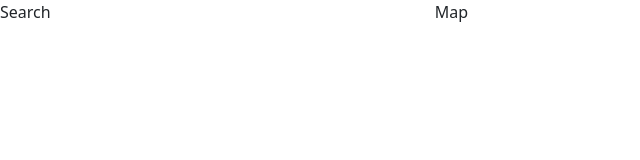
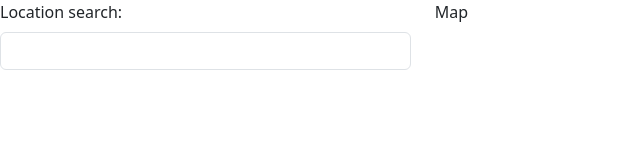
Before and after one commit to Vales-cse/osm-react-projectTest, a React (Create React App) app in the folder osm-react-project/: page / in a window 1280 px wide. Shown: the top 160 px of the page, without its empty margins (0-640 px from the left). Built offline with nearby package versions, Linux system fonts and the light colour scheme.

Commit message:
Initial setup to search location

```diff
--- a/osm-react-project/src/App.tsx
+++ b/osm-react-project/src/App.tsx
@@ -4,13 +4,19 @@ import "bootstrap/dist/css/bootstrap.min.css";
 import Map from "./components/Map";
 import LocationSearch from "./components/LocationSearch";
 import type { Place } from "./api/Place";
+import { useState } from "react";
 
 function App() {
+
+  const [place, setPlace] = useState<Place | null>(null);
+
   return (
     <div className="App">
       <div className="row">
-        <div className="col-4"><LocationSearch/></div>
-        <div className="col-8"><Map/></div>
+        <div className="col-4">
+          <LocationSearch onPlaceClick={(place) => setPlace(place)}/>
+        </div>
+        <div className="col-8"><Map place={place}/></div>
       </div>
     </div>
   );
--- a/osm-react-project/src/components/LocationSearch.tsx
+++ b/osm-react-project/src/components/LocationSearch.tsx
@@ -1,5 +1,32 @@
-import type { Place } from "../api/Place"
+import type { Place } from "../api/Place";
+import React, { useState } from "react";
 
-export default function LocationSearch() {
-    return <div>Search</div>
+interface LocationSearchProps {
+  onPlaceClick: (place: Place) => void;
 }
+
+export default function LocationSearch({ onPlaceClick }: LocationSearchProps) {
+  const [places, setPlaces] = useState<Place[]>([]);
+  const [term, setTerm] = useState("");
+
+  const handleSubmit = async (event: React.FormEvent<HTMLFormElement>) => {
+    event.preventDefault();
+
+    console.log('need search API', term);
+  }
+
+  return (
+    <div className="mb-3">
+      <form onSubmit={handleSubmit}>
+        <label className="form-label">Location search:</label>
+        <input
+          type="location"
+          className="form-control"
+          id="location"
+          value={term}
+          onChange={(e) => setTerm(e.target.value)}
+        />
+      </form>
+    </div>
+  );
+}
--- a/osm-react-project/src/components/Map.tsx
+++ b/osm-react-project/src/components/Map.tsx
@@ -1,5 +1,9 @@
 import type { Place } from "../api/Place"
 
-export default function Map() {
+interface MapProps {
+    place: Place | null,
+}
+
+export default function Map({place}: MapProps) {
     return <div>Map</div>
 }
```
